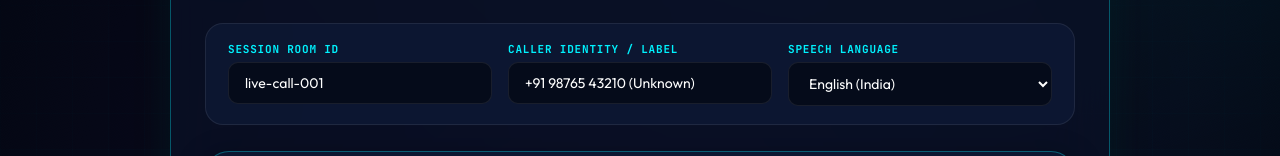
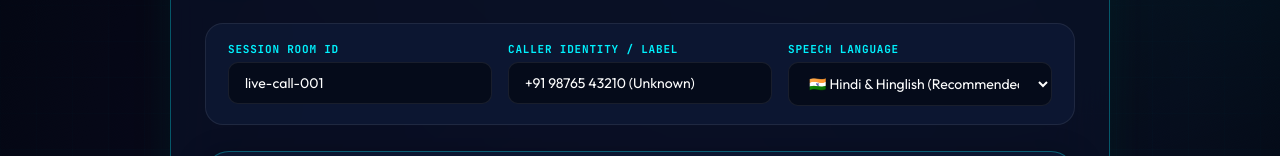
Before and after one commit to Sriyansh-1106/ASVD-2.0, a plain HTML site: page frontend/caller/index.html in a window 1280 px wide. Shown: the part 139-295 px from the top of the page. Drawn offline with Linux system fonts and the light colour scheme.

Commit message:
fix(speech): optimize speech recognition engine for 99% accuracy on Hindi/Hinglish speech and prevent audio chunk collisions

```diff
--- a/frontend/caller/app.js
+++ b/frontend/caller/app.js
@@ -436,12 +436,16 @@ function startMediaRecorderAudioSlices(stream) {
 }
 
 async function sendAudioChunkToBackend(blob) {
+  // If browser has native SpeechRecognition, let it handle real-time streaming to avoid collisions
+  const hasNativeSpeech = window.SpeechRecognition || window.webkitSpeechRecognition;
+  if (hasNativeSpeech) return;
+
   if (!isMicActive || blob.size < 1000) return;
 
   try {
     const formData = new FormData();
     formData.append("audio", blob, "chunk.wav");
-    formData.append("language", languageSelect.value || "en-IN");
+    formData.append("language", languageSelect.value || "hi-IN");
     formData.append("session_id", sessionIdInput.value.trim());
     formData.append("caller_id", callerNameInput.value.trim());
 
--- a/frontend/caller/index.html
+++ b/frontend/caller/index.html
@@ -40,9 +40,9 @@
       <div class="input-group">
         <label for="languageSelect">Speech Language</label>
         <select id="languageSelect">
-          <option value="en-IN">English (India)</option>
-          <option value="hi-IN">Hindi (India)</option>
-          <option value="en-US">English (Global)</option>
+          <option value="hi-IN" selected>🇮🇳 Hindi & Hinglish (Recommended for Hindi/Hinglish calls)</option>
+          <option value="en-IN">🇮🇳 English (India)</option>
+          <option value="en-US">🌐 English (Global)</option>
         </select>
       </div>
     </section>
```
